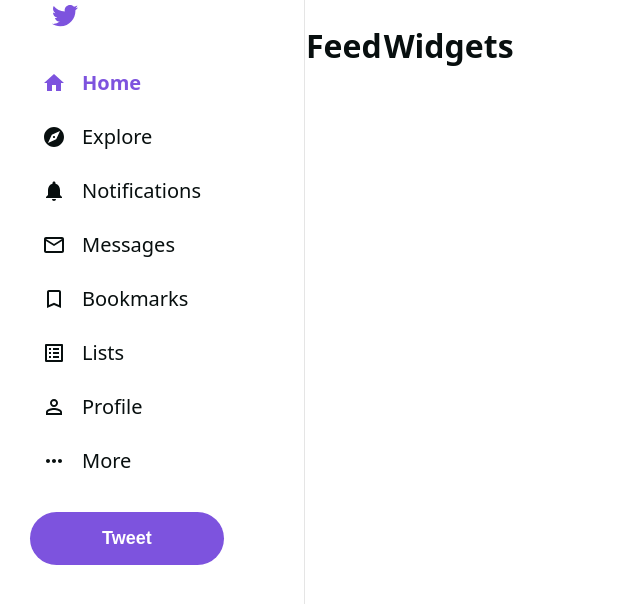
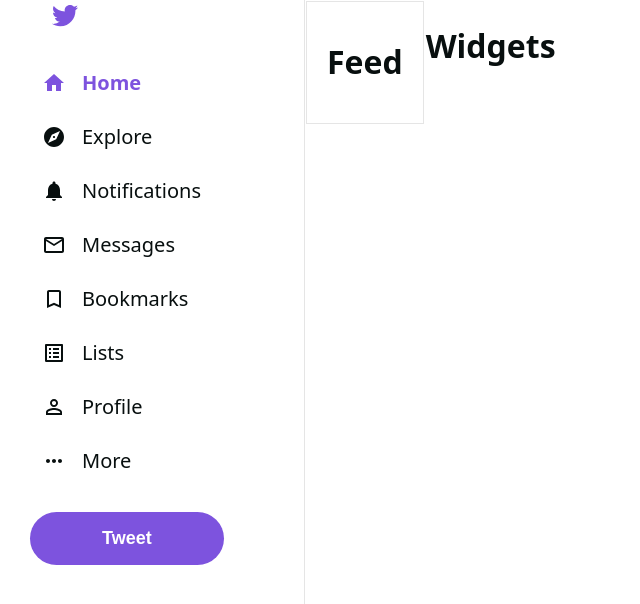
Before and after one commit to manjotsinghgulati/chirp-app, a React (Vite) app: page / in a window 1280 px wide. Shown: the top 604 px of the page, without its empty margins (0-640 px from the left). Built offline with nearby package versions, Linux system fonts and the light colour scheme.

Commit message:
Tweet Box Comp & Feed Css

```diff
--- a/src/components/Feed/Feed.css
+++ b/src/components/Feed/Feed.css
@@ -7,5 +7,9 @@
 
 .feed_header{
     position: sticky;
-    top: 0
+    top: 0;
+    background-color: white;
+    z-index: 100;
+    border: 1px solid var(--chirp-border);
+    padding: 15px 20px;
 }
--- a/src/components/Feed/Feed.jsx
+++ b/src/components/Feed/Feed.jsx
@@ -6,7 +6,9 @@ import "./Feed.css";
 const Feed = () => {
     return (
         <div className="feed">
-            <h1>Feed</h1>
+            <div className="feed_header">
+                <h1>Feed</h1>
+            </div>
         </div>
     );
 }
```
Also changed, not shown: src/components/TweetBox/TweetBox.jsx (added, +17 -0 lines), src/components/TweetBox/TweetBox.css (added).
